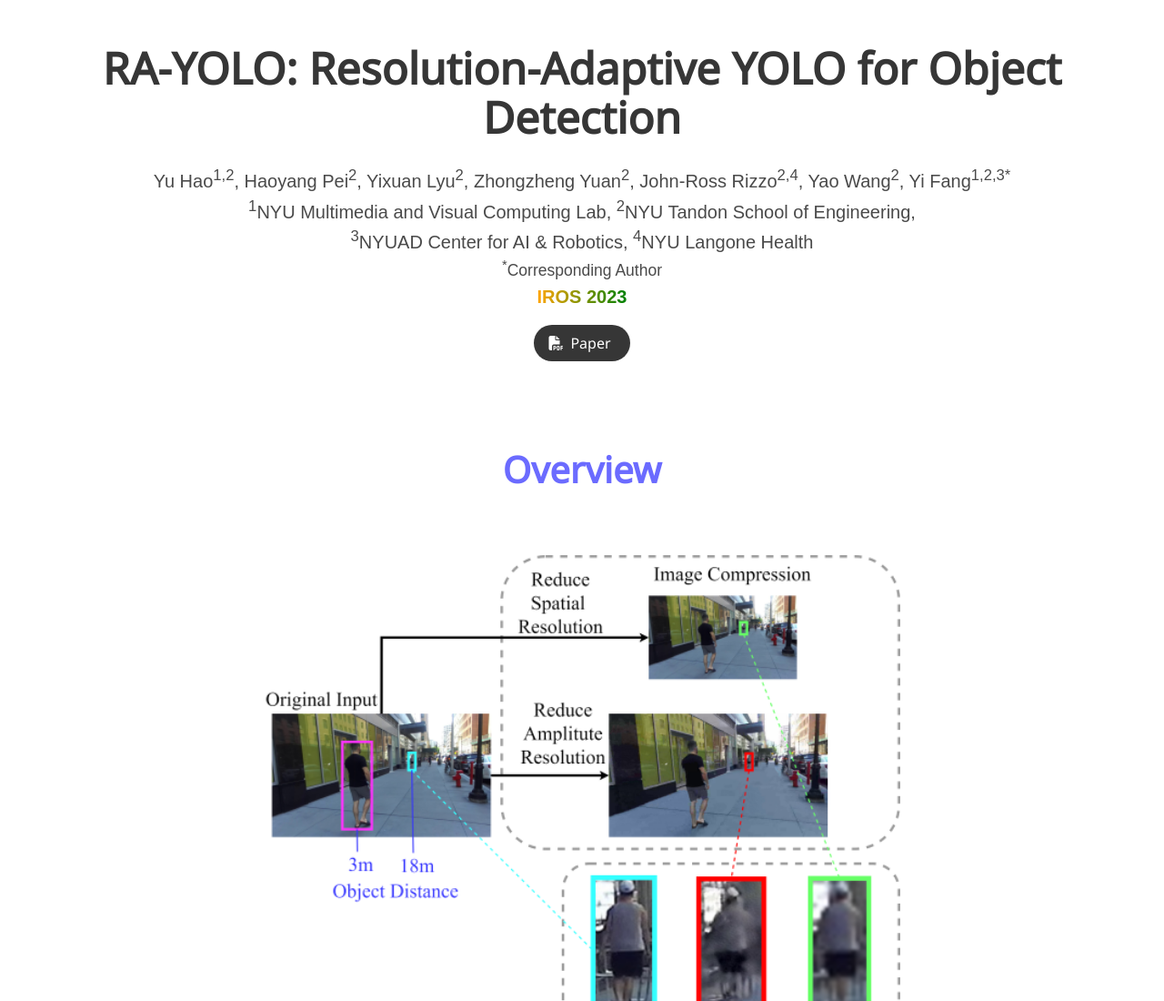
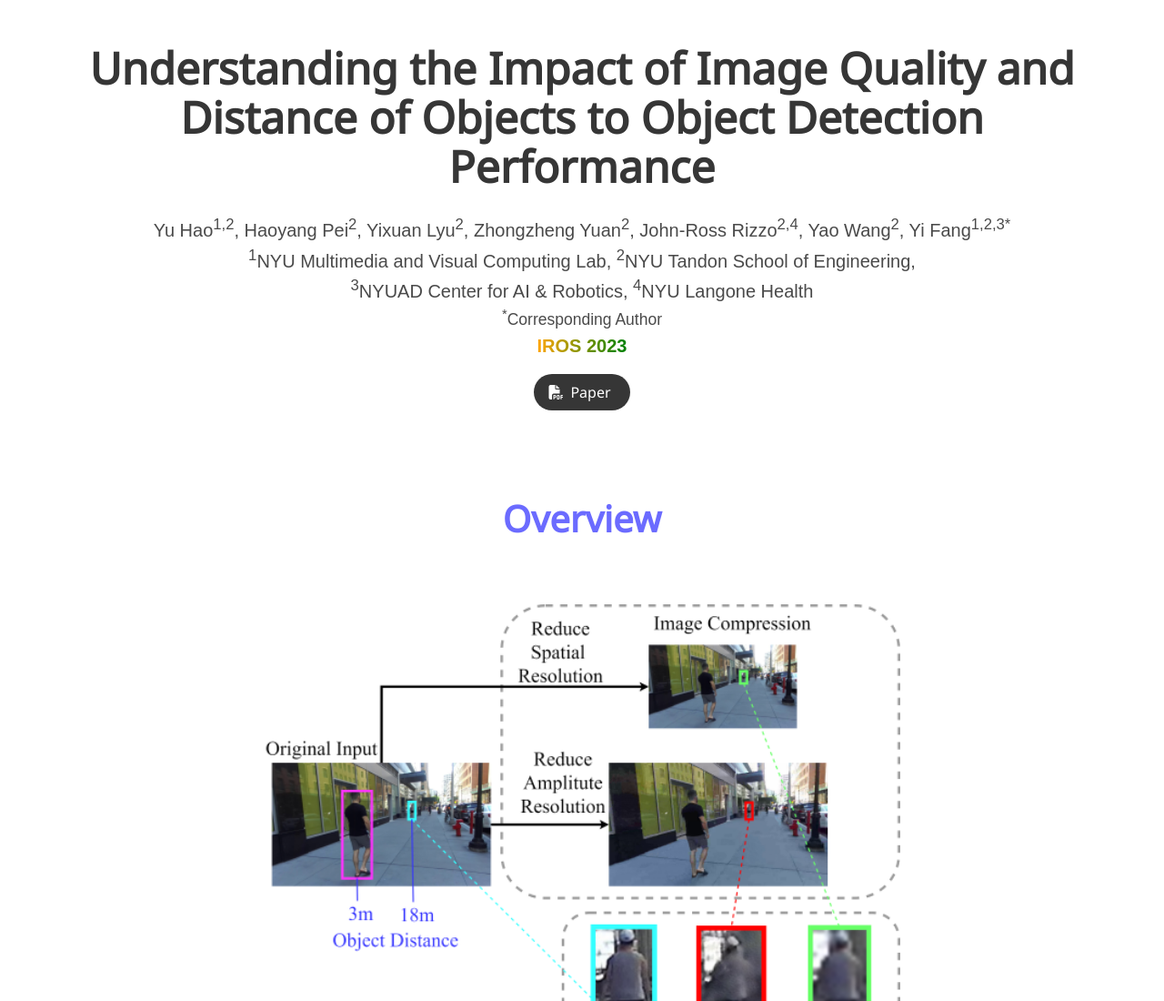
Before and after one commit to haoyu6427/project_pages, a plain HTML site: page iros23_understanding/index.html in a window 1280 px wide. Shown: the top 1100 px of the page at 91% size. Drawn offline with nearby package versions, Linux system fonts and the light colour scheme; a web font is replaced by a local one.

Commit message:
Update index.html

```diff
--- a/iros23_understanding/index.html
+++ b/iros23_understanding/index.html
@@ -33,7 +33,7 @@
   <section class="hero">
     <div class="hero-body">
       <div class="container has-text-centered">
-        <h1 class="title is-1">RA-YOLO: Resolution-Adaptive YOLO for Object Detection</h1>
+        <h1 class="title is-1">Understanding the Impact of Image Quality and Distance of Objects to Object Detection Performance</h1>
 
         <div class="is-size-5 publication-authors">
           <span class="author-block">
```
